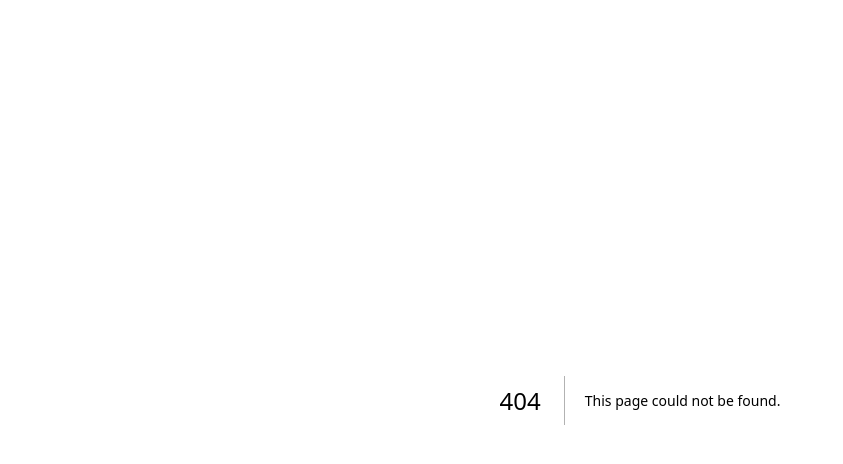
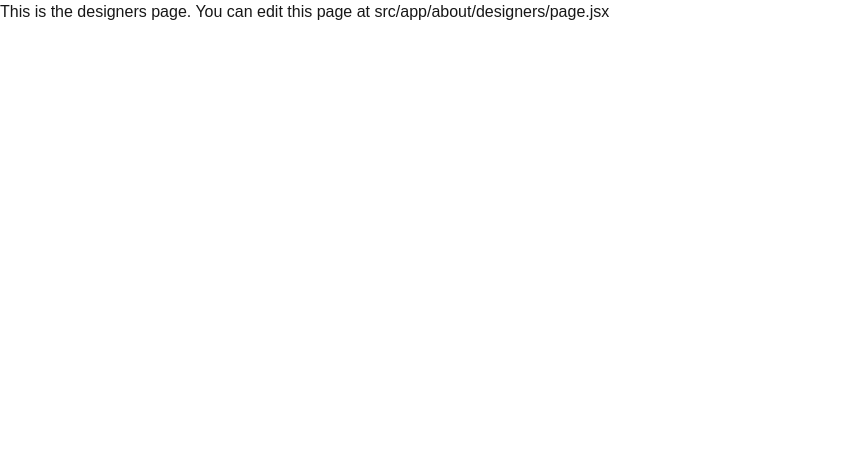
Before and after one commit to Morshedul-developer/next.js-foundation, a Next.js app: page /about/designers in a window 1280 px wide. Before the commit this address had no page. Shown: the top 464 px of the page, without its empty margins (0-843 px from the left). Built offline with nearby package versions, Linux system fonts and the light colour scheme.

Commit message:
first commit

```diff
--- /dev/null
+++ b/src/app/about/designers/page.jsx
@@ -0,0 +1,9 @@
+const page = () => {
+    return (
+        <div>
+            This is the designers page. You can edit this page at src/app/about/designers/page.jsx
+        </div>
+    );
+};
+
+export default page;
--- /dev/null
+++ b/src/app/about/page.jsx
@@ -0,0 +1,9 @@
+const page = () => {
+    return (
+        <div>
+            This is the about page. You can edit this page at src/app/about/page.jsx
+        </div>
+    );
+};
+
+export default page;
```
